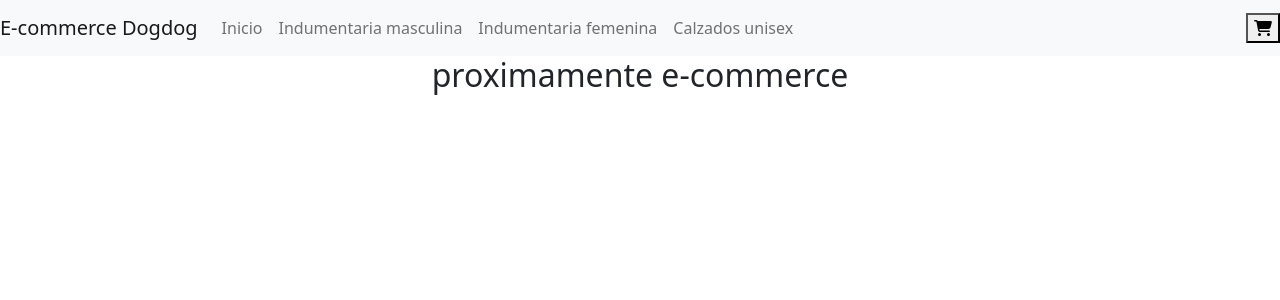
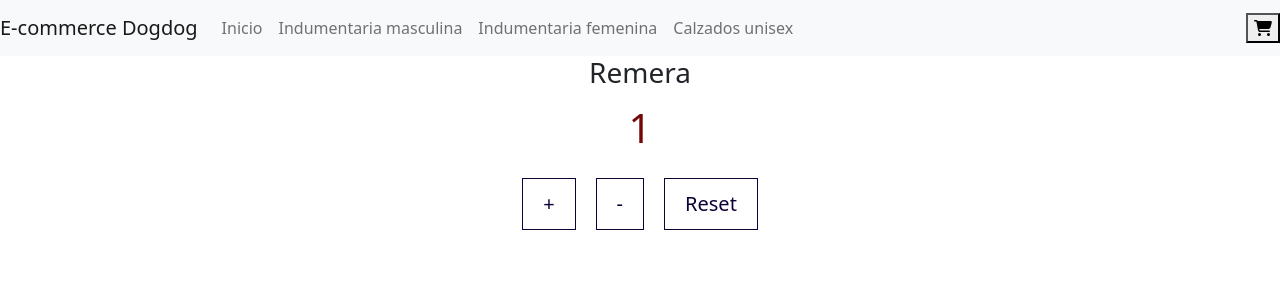
Before and after one commit to NicoHat/ProyectoCrearApp-JS-RotirotiNicolas, a React (Create React App) app: page / in a window 1280 px wide. Shown: the top 300 px of the page. Built offline with nearby package versions, Linux system fonts and the light colour scheme.

Commit message:
Se agrego el componente ItemCount al proyecto

```diff
--- a/src/App.css
+++ b/src/App.css
@@ -36,3 +36,63 @@
     transform: rotate(360deg);
   }
 }
+
+.counter {
+  width: 100%;
+  display: flex;
+  align-items: center;
+  flex-direction: column;
+  text-align: center;
+  row-gap: 20px;
+}
+
+.counter h1 {
+  color: rgb(16, 0, 54);
+  font-size: 40px;
+  font-family: cursive;
+}
+
+.counter__output {
+  font-size: 40px;
+  color: rgb(116, 7, 7);
+}
+
+.btn__container {
+  display: flex;
+  justify-content: center;
+  flex-direction: row;
+  column-gap: 20px;
+}
+
+.control__btn {
+  font-size: 20px;
+  padding: 10px 20px;
+  background-color: transparent;
+  color: rgb(16, 0, 54);
+  border: 1px solid rgb(16, 0, 54);
+  cursor: pointer;
+  transition: 0.2s ease-in-out;
+}
+
+.control__btn:hover {
+  background-color: rgb(16, 0, 54);
+  color: rgb(255, 255, 255);
+  border: 1px solid rgb(16, 0, 54);
+}
+
+.reset {
+  width: 100px;
+  font-size: 18px;
+  padding: 10px 20px;
+  background-color: transparent;
+  color: rgb(16, 0, 54);
+  border: 1px solid rgb(16, 0, 54);
+  cursor: pointer;
+  transition: 0.2s ease-in-out;
+}
+
+.reset:hover {
+  background-color: rgb(16, 0, 54);
+  color: rgb(255, 255, 255);
+  border: 1px solid rgb(16, 0, 54);
+}
--- a/src/App.js
+++ b/src/App.js
@@ -4,12 +4,13 @@ import "bootstrap/dist/css/bootstrap.min.css";
 import Nav from "react-bootstrap/Nav";
 import NavBar from './components/NavBar';
 import ItemListContainer from './components/ItemListContainer';
+import ItemCount from './components/ItemCount';
 
 
 function App() {
   return (
     <><NavBar />
-    <ItemListContainer greeting="proximamente e-commerce" />
+    <ItemListContainer greeting="Remera" />
     </>
   )
 }
--- /dev/null
+++ b/src/components/ItemCount.js
@@ -0,0 +1,34 @@
+import React from 'react'
+import { useState } from 'react';
+import { btn } from 'bootstrap';
+
+
+export default function ItemCount(props) {
+    let [count, setCount] = useState(1);
+
+    const handleIncrement = () => {
+      count >= props.initial && count < props.stock
+      ? setCount(count + 1)
+      : setCount(count + 0);
+    }
+
+    const handleDecrement = () => {
+      count > props.initial ? setCount(count - 1) : setCount(count - 0);
+    }
+
+    const reset = () => {
+      setCount(1)
+    };
+
+
+  return (
+    <div className="counter">
+      <span className="counter__output">{count}</span>
+      <div className="btn__container">
+        <button className="control__btn" onClick={handleIncrement}>+</button>
+        <button className="control__btn" onClick={handleDecrement}>-</button>
+        <button className="control__btn" onClick={reset}>Reset</button>
+      </div>
+    </div>
+  )
+}
--- a/src/components/ItemListContainer.js
+++ b/src/components/ItemListContainer.js
@@ -1,8 +1,12 @@
 import React from 'react'
+import ItemCount from './ItemCount'
 
 function ItemListContainer(props) {
   return (
-    <h2 className="text-center">{props.greeting}</h2>
+    <>
+    <h3 className='text-center'>{props.greeting}</h3>
+    <ItemCount initial={1} stock={10} />
+    </>
   )
 }
 
```
